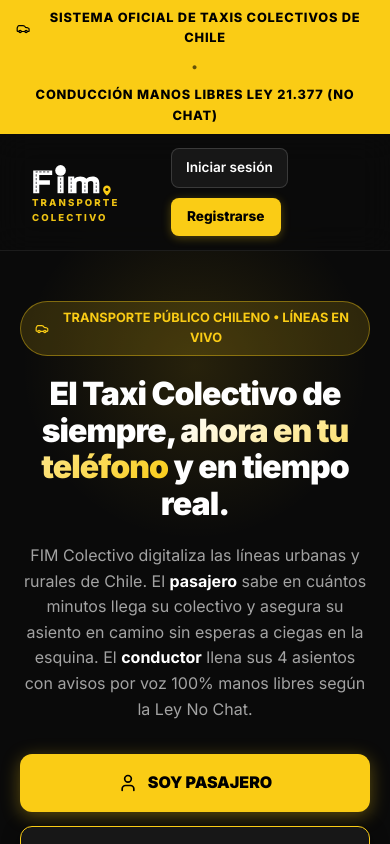
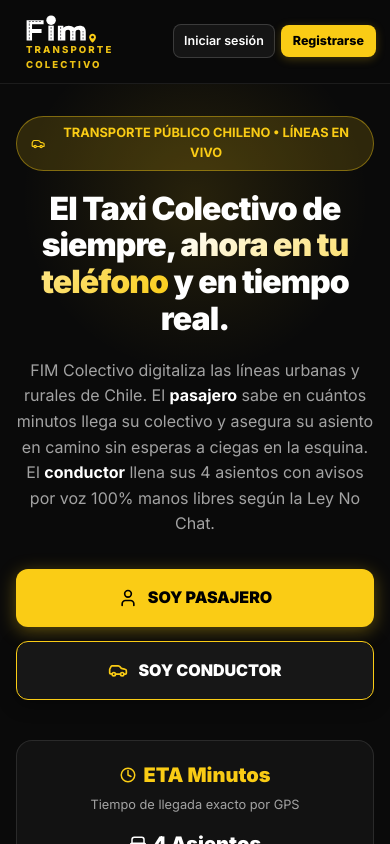
Before and after one commit to BranCG/Fim-Colectivo, a Next.js app in the folder apps/web/: page / in a window 390 px wide. Shown: the top 844 px of the page. Built offline with nearby package versions, Linux system fonts and the light colour scheme.

Commit message:
fix(landing): quitar cinta superior invasiva y ordenar navbar responsive para mobile

```diff
--- a/apps/web/src/app/globals.css
+++ b/apps/web/src/app/globals.css
@@ -534,6 +534,101 @@
   gap: 8px;
 }
 
-.alert-error   { background: rgba(255, 69, 96, 0.12); color: var(--danger); border: 1px solid rgba(255, 69, 96, 0.2); }
-.alert-success { background: rgba(0, 229, 160, 0.12); color: var(--accent); border: 1px solid rgba(0, 229, 160, 0.2); }
-.alert-warning { background: rgba(255, 184, 0, 0.12); color: var(--warning); border: 1px solid rgba(255, 184, 0, 0.2); }
+.alert-error   { background: rgba(255, 255, 255, 0.1); color: #FFFFFF; border: 1px solid rgba(255, 255, 255, 0.25); }
+.alert-success { background: rgba(250, 204, 21, 0.12); color: var(--accent); border: 1px solid rgba(250, 204, 21, 0.3); }
+.alert-warning { background: rgba(250, 204, 21, 0.12); color: var(--warning); border: 1px solid rgba(250, 204, 21, 0.3); }
+
+/* ─── Responsive Navbar & Mobile Header ────────────────────────────────────── */
+.nav-header {
+  padding: 12px 20px;
+  display: flex;
+  align-items: center;
+  justify-content: space-between;
+  border-bottom: 1px solid rgba(255, 255, 255, 0.08);
+  backdrop-filter: blur(16px);
+  -webkit-backdrop-filter: blur(16px);
+  position: sticky;
+  top: 0;
+  z-index: 100;
+  background: rgba(10, 10, 10, 0.95);
+  width: 100%;
+  max-width: 100vw;
+  box-sizing: border-box;
+}
+
+.nav-actions {
+  display: flex;
+  gap: 10px;
+  align-items: center;
+  flex-wrap: nowrap;
+}
+
+.nav-btn-login {
+  padding: 8px 14px;
+  border-radius: 8px;
+  border: 1px solid rgba(255, 255, 255, 0.16);
+  color: #FFFFFF;
+  font-size: 0.85rem;
+  font-weight: 600;
+  text-decoration: none;
+  background: rgba(255, 255, 255, 0.05);
+  white-space: nowrap;
+  display: inline-flex;
+  align-items: center;
+  justify-content: center;
+  transition: all 0.2s ease;
+}
+
+.nav-btn-login:hover {
+  background: rgba(255, 255, 255, 0.1);
+  color: #FFFFFF;
+}
+
+.nav-btn-register {
+  padding: 8px 16px;
+  border-radius: 8px;
+  background: #FACC15;
+  color: #000000;
+  font-size: 0.85rem;
+  font-weight: 800;
+  text-decoration: none;
+  white-space: nowrap;
+  box-shadow: 0 2px 10px rgba(250, 204, 21, 0.25);
+  display: inline-flex;
+  align-items: center;
+  justify-content: center;
+  transition: all 0.2s ease;
+}
+
+.nav-btn-register:hover {
+  background: #EAB308;
+  transform: translateY(-1px);
+}
+
+@media (max-width: 480px) {
+  .nav-header {
+    padding: 10px 14px;
+  }
+  .nav-actions {
+    gap: 6px;
+  }
+  .nav-btn-login {
+    padding: 6px 10px;
+    font-size: 0.78rem;
+  }
+  .nav-btn-register {
+    padding: 6px 12px;
+    font-size: 0.78rem;
+  }
+  .hero-section {
+    padding: 32px 16px 28px !important;
+  }
+  .role-toggle-container {
+    padding: 3px !important;
+    max-width: 100% !important;
+  }
+  .role-toggle-btn {
+    padding: 8px 14px !important;
+    font-size: 0.78rem !important;
+  }
+}
--- a/apps/web/src/app/page.tsx
+++ b/apps/web/src/app/page.tsx
@@ -24,85 +24,17 @@
   return (
     <main style={{ minHeight: '100vh', background: '#0A0A0A', color: '#FFFFFF', overflowX: 'hidden' }}>
 
-      {/* ─── CINTILLO INSTITUCIONAL SUPERIOR ─── */}
-      <div
-        style={{
-          background: '#FACC15',
-          color: '#000000',
-          textAlign: 'center',
-          padding: '8px 16px',
-          fontSize: '0.8rem',
-          fontWeight: 800,
-          letterSpacing: '0.06em',
-          textTransform: 'uppercase',
-          display: 'flex',
-          alignItems: 'center',
-          justifyContent: 'center',
-          gap: '8px',
-          flexWrap: 'wrap',
-          zIndex: 101,
-          position: 'relative',
-        }}
-      >
-        <span style={{ display: 'inline-flex', alignItems: 'center', gap: '6px' }}>
-          <IconoAuto size={15} color="#000000" />
-          SISTEMA OFICIAL DE TAXIS COLECTIVOS DE CHILE
-        </span>
-        <span style={{ opacity: 0.6 }}>•</span>
-        <span>CONDUCCIÓN MANOS LIBRES LEY 21.377 (NO CHAT)</span>
-      </div>
+      {/* ─── NAVBAR ELEGANTE & RESPONSIVE ─── */}
+      <nav className="nav-header">
+        <Link href="/" style={{ display: 'flex', alignItems: 'center', textDecoration: 'none' }}>
+          <Logo width="100" height="34" />
+        </Link>
 
-      {/* ─── NAVBAR ELEGANTE ─── */}
-      <nav
-        style={{
-          padding: '14px 20px',
-          display: 'flex',
-          alignItems: 'center',
-          justifyContent: 'space-between',
-          borderBottom: '1px solid rgba(255, 255, 255, 0.08)',
-          backdropFilter: 'blur(16px)',
-          position: 'sticky',
-          top: 0,
-          zIndex: 100,
-          background: 'rgba(10, 10, 10, 0.9)',
-          maxWidth: '100vw',
-          boxSizing: 'border-box',
-        }}
-      >
-        <div style={{ display: 'flex', alignItems: 'center', gap: '10px' }}>
-          <Logo width="110" height="38" />
-        </div>
-
-        <div style={{ display: 'flex', gap: '10px', alignItems: 'center', flexWrap: 'wrap' }}>
-          <Link
-            href="/login"
-            style={{
-              padding: '8px 14px',
-              borderRadius: '8px',
-              border: '1px solid rgba(255, 255, 255, 0.15)',
-              color: '#FFFFFF',
-              fontSize: '0.85rem',
-              fontWeight: 600,
-              textDecoration: 'none',
-              transition: 'all 0.2s ease',
-              background: '#171717',
-            }}
-          >
+        <div className="nav-actions">
+          <Link href="/login" className="nav-btn-login">
             Iniciar sesión
           </Link>
-          <Link
-            href="/register"
-            style={{
-              padding: '8px 16px',
-              borderRadius: '8px',
-              background: '#FACC15',
-              color: '#000000',
-              fontSize: '0.85rem',
-              fontWeight: 800,
-              textDecoration: 'none',
-              boxShadow: '0 2px 10px rgba(250, 204, 21, 0.3)',
-            }}
-          >
+          <Link href="/register" className="nav-btn-register">
             Registrarse
           </Link>
         </div>
@@ -110,9 +42,10 @@
 
       {/* ─── HERO PRINCIPAL ─── */}
       <section
+        className="hero-section"
         style={{
           position: 'relative',
-          padding: '50px 20px 40px',
+          padding: '48px 20px 36px',
           display: 'flex',
           flexDirection: 'column',
           alignItems: 'center',
@@ -340,6 +273,7 @@
 
           {/* Toggle de Selección de Rol */}
           <div
+            className="role-toggle-container"
             style={{
               display: 'inline-flex',
               background: '#121212',
@@ -351,6 +285,7 @@
           >
             <button
               onClick={() => setRolActivo('pasajero')}
+              className="role-toggle-btn"
               style={{
                 padding: '10px 24px',
                 borderRadius: '9999px',
@@ -371,6 +306,7 @@
             </button>
             <button
               onClick={() => setRolActivo('conductor')}
+              className="role-toggle-btn"
               style={{
                 padding: '10px 24px',
                 borderRadius: '9999px',
```
